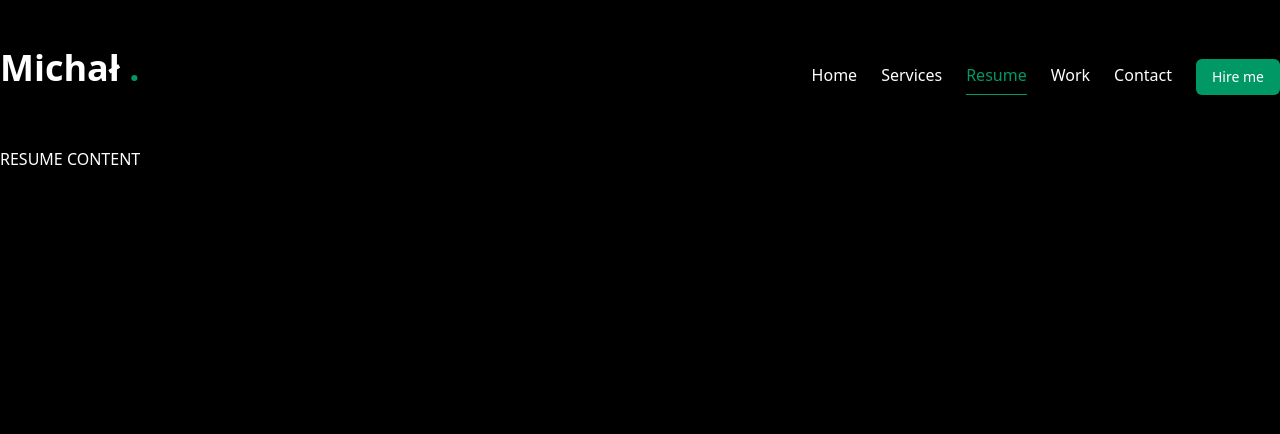
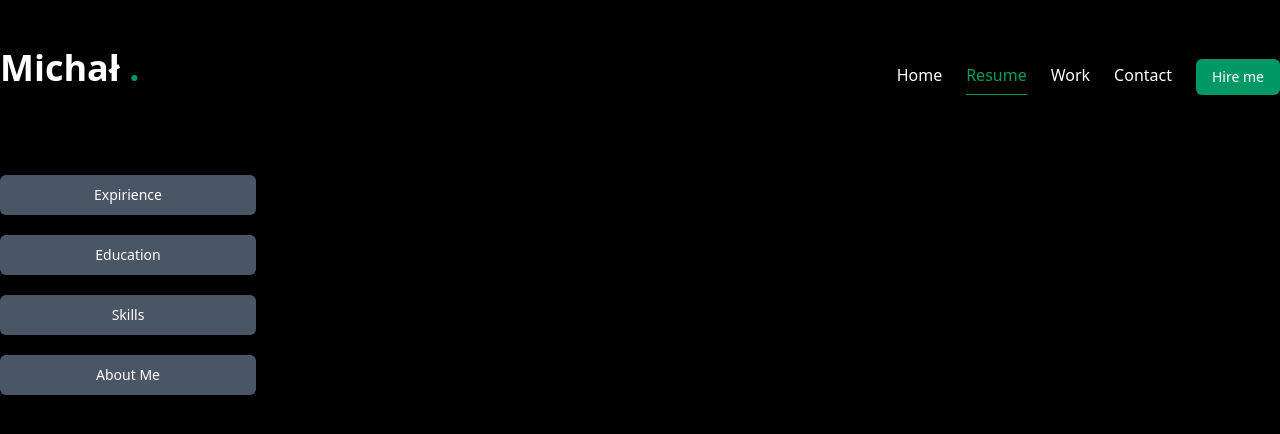
Before and after one commit to michalslowikowski00/my-website, a Next.js app: page /resume in a window 1280 px wide. Shown: the top 434 px of the page. Built offline with nearby package versions, Linux system fonts and the light colour scheme.

Commit message:
display buttons

```diff
--- a/src/app/resume/page.tsx
+++ b/src/app/resume/page.tsx
@@ -1,5 +1,39 @@
+import { Button } from '@/components/ui/button';
+
+const Categories = () => {
+  const categories = ['expirience', 'education', 'skills', 'about me'];
+
+  return (
+    <>
+      {categories.map((category, index) => {
+        return (
+          <div key={index}>
+            <Button
+              // variant="outline"
+              size="lg"
+              className="bg-gray-600 capitalize hover:bg-emerald-600 w-64 mb-5"
+            >
+              <span>{category}</span>
+            </Button>
+          </div>
+        );
+      })}
+    </>
+  );
+};
+
 const Resume = () => {
-  return <div className="text-white">RESUME CONTENT</div>;
+  return (
+    <section className="h-full">
+      <div className="container mx-auto h-full">
+        <div className="flex flex-col xl:flex-row items-center justify-between xl:pt-8 xl:pb-24">
+          <div>
+            <Categories />
+          </div>
+        </div>
+      </div>
+    </section>
+  );
 };
 
 export default Resume;
--- a/src/app/services/page.tsx
+++ /dev/null
@@ -1,5 +0,0 @@
-const Services = () => {
-  return <div className="text-white">service page</div>;
-};
-
-export default Services;
--- a/src/components/customs/Nav.tsx
+++ b/src/components/customs/Nav.tsx
@@ -4,7 +4,6 @@ import { usePathname } from 'next/navigation';
 
 const links = [
   { name: 'home', path: '/' },
-  { name: 'services', path: '/services' },
   { name: 'resume', path: '/resume' },
   { name: 'work', path: '/work' },
   { name: 'contact', path: '/contact' },
```
